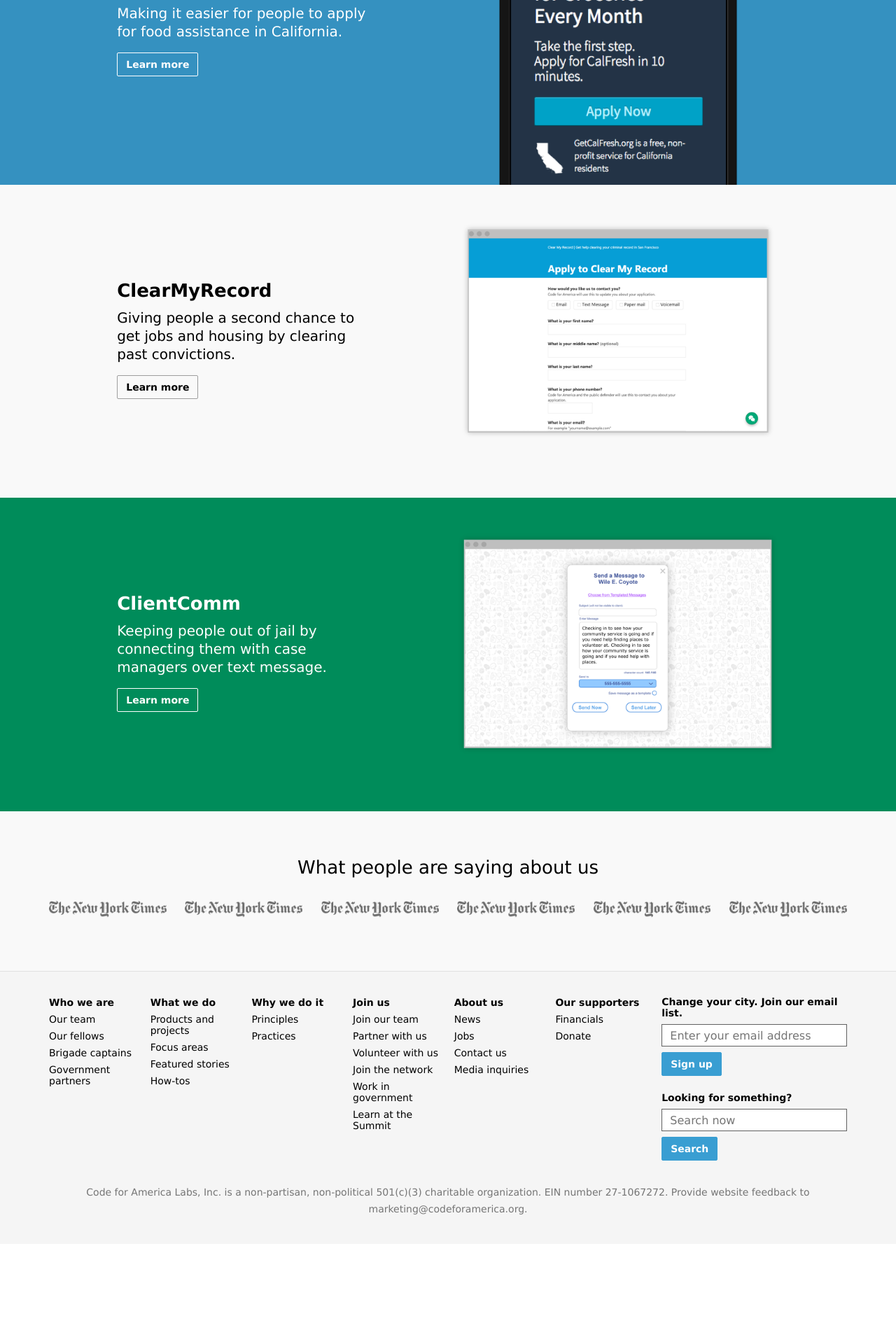
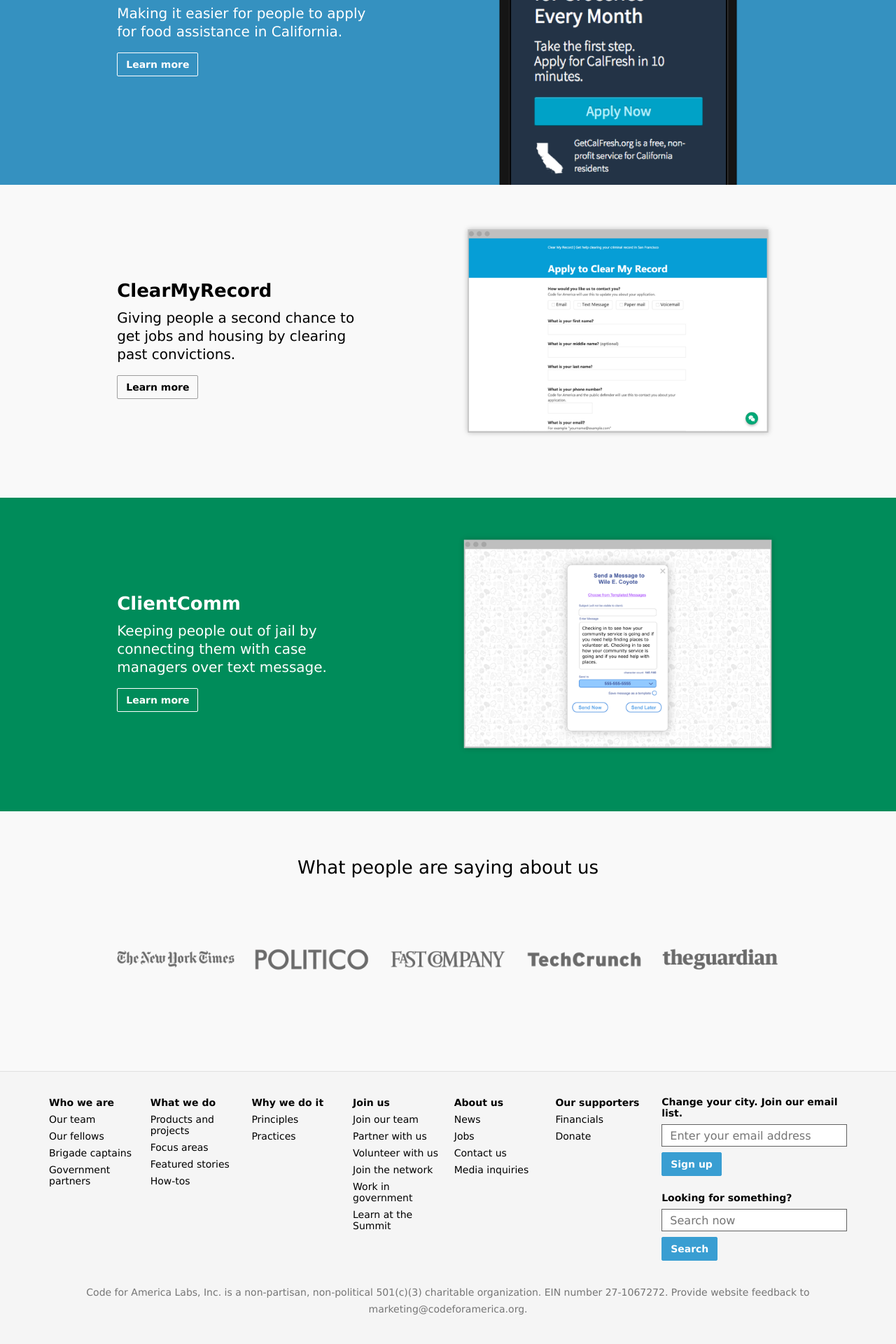
Before and after one commit to codeforamerica/style-guide, a Jekyll site: the page built from _templates/home.html, in a window 1280 px wide. Shown: the part 1487-3407 px from the top of the page at 70% size. Built offline with Jekyll 4.4.1, drawn with Linux system fonts in a browser that asks for light colours; nearby versions of some CDN libraries; before the commit the page ends 3264 px from its top, so only the background shows below that.

Commit message:
Update home template

```diff
--- a/_templates/home.html
+++ b/_templates/home.html
@@ -156,34 +156,29 @@
       <div class="gray-bg-slab center-align-slab slab">
         <h3>What people are saying about us</h3>
         <div class="grid-box logos">
-          <div class="width-one-sixth grid-item logo-item">
-            <a href="#">
-              <img src="/media/images/logos/press-nyt.png" alt="">
+          <div class="span-two shift-one grid-item logo-item">
+            <a target="_blank" href="http://bits.blogs.nytimes.com/2010/07/06/changing-government-and-tech-with-geeks/?_r=0">
+              <img src="/media/images/logos/nyt-logo.png" alt="">
             </a>
           </div>
-          <div class="width-one-sixth grid-item logo-item">
-            <a href="#">
-              <img src="/media/images/logos/press-nyt.png" alt="">
+          <div class="span-two grid-item logo-item">
+            <a target="_blank" href="http://www.politico.com/story/2013/07/50-politicos-to-watch-jennifer-pahlka-094195">
+              <img src="/media/images/logos/politico-logo.png" alt="">
             </a>
           </div>
-          <div class="width-one-sixth grid-item logo-item">
-            <a href="#">
-              <img src="/media/images/logos/press-nyt.png" alt="">
+          <div class="span-two grid-item logo-item">
+            <a target="_blank" href="http://www.fastcompany.com/3041771/hit-the-ground-running/the-mastermind-behind-the-tech-movement-to-make-government-more-acces">
+              <img src="/media/images/logos/fastco-logo.png" alt="">
             </a>
           </div>
-          <div class="width-one-sixth grid-item logo-item">
-            <a href="#">
-              <img src="/media/images/logos/press-nyt.png" alt="">
+          <div class="span-two grid-item logo-item">
+            <a target="_blank" href="https://techcrunch.com/2015/03/19/civic-innovation/">
+              <img src="/media/images/logos/techcrunch-logo.png" alt="">
             </a>
           </div>
-          <div class="width-one-sixth grid-item logo-item">
-            <a href="#">
-              <img src="/media/images/logos/press-nyt.png" alt="">
-            </a>
-          </div>
-          <div class="width-one-sixth grid-item end-row logo-item">
-            <a href="#">
-              <img src="/media/images/logos/press-nyt.png" alt="">
+          <div class="span-two grid-item logo-item">
+            <a target="_blank" href="https://www.theguardian.com/local-government-network/2011/sep/07/could-the-code-for-america-work-in-the-uk">
+              <img src="/media/images/logos/guardian-logo.png" alt="">
             </a>
           </div>
         </div><!-- end .grid-box -->
```
Also changed, not shown: media/images/logos/press-nyt.png (deleted).
